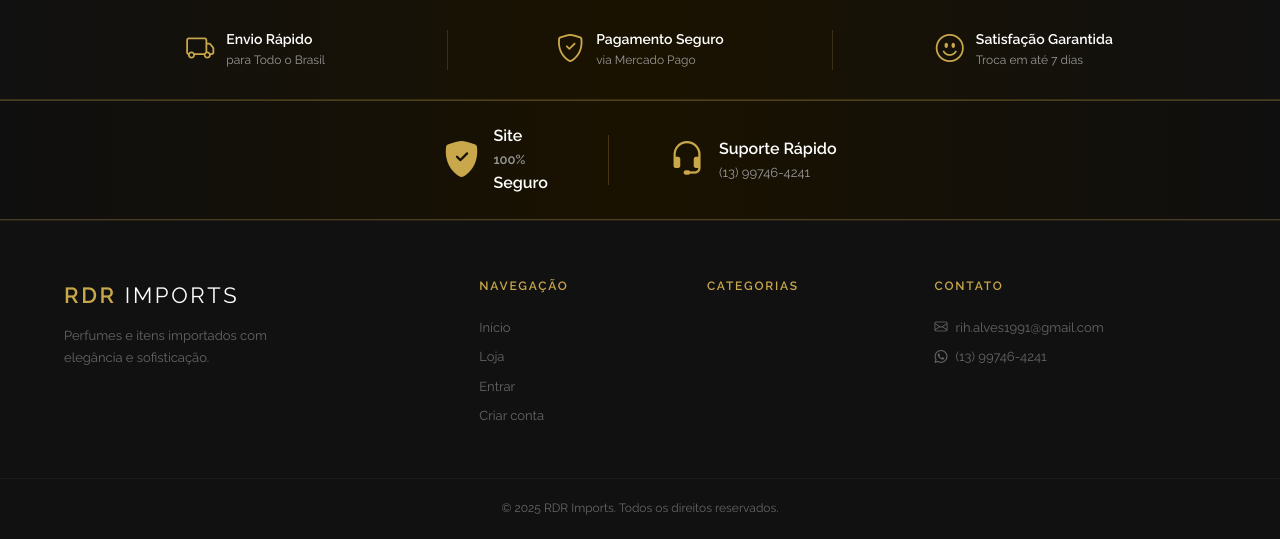
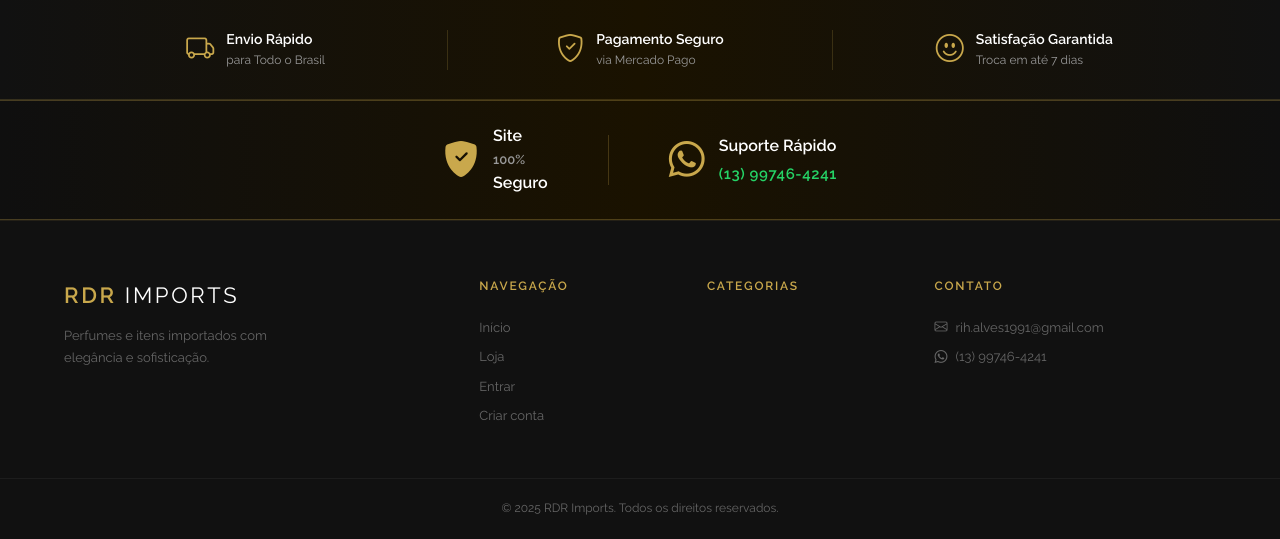
Before and after one commit to Carlosvictoor/rdrimports, a Flask app: page / in a window 1280 px wide. Shown: the part 638-1177 px from the top of the page. Run offline with Flask 3, Linux system fonts and the light colour scheme; data that the repository does not hold is empty.

Commit message:
fix: suporte rápido com ícone WhatsApp e número formatado

```diff
--- a/static/css/main.css
+++ b/static/css/main.css
@@ -735,6 +735,17 @@ h1, h2, h3 { font-family: 'Cormorant Garamond', serif; font-weight: 600; letter-
   color: var(--gray-400);
   font-size: 13px;
 }
+.trust-phone {
+  display: block;
+  color: #25d366;
+  font-size: 15px;
+  font-weight: 700;
+  letter-spacing: 0.04em;
+  font-family: 'Raleway', sans-serif;
+  text-decoration: none;
+  margin-top: 2px;
+}
+.trust-phone:hover { color: #1db954; text-decoration: underline; }
 .gold-text { color: var(--gold); }
 .trust-divider {
   width: 1px; height: 50px;
--- a/templates/index.html
+++ b/templates/index.html
@@ -102,10 +102,10 @@
     </div>
     <div class="trust-divider"></div>
     <div class="trust-item">
-      <i class="bi bi-headset"></i>
+      <i class="bi bi-whatsapp"></i>
       <div>
         <strong>Suporte Rápido</strong>
-        <span>(13) 99746-4241</span>
+        <a href="https://wa.me/5513997464241" target="_blank" rel="noopener noreferrer" class="trust-phone">(13) 99746-4241</a>
       </div>
     </div>
   </div>
```
